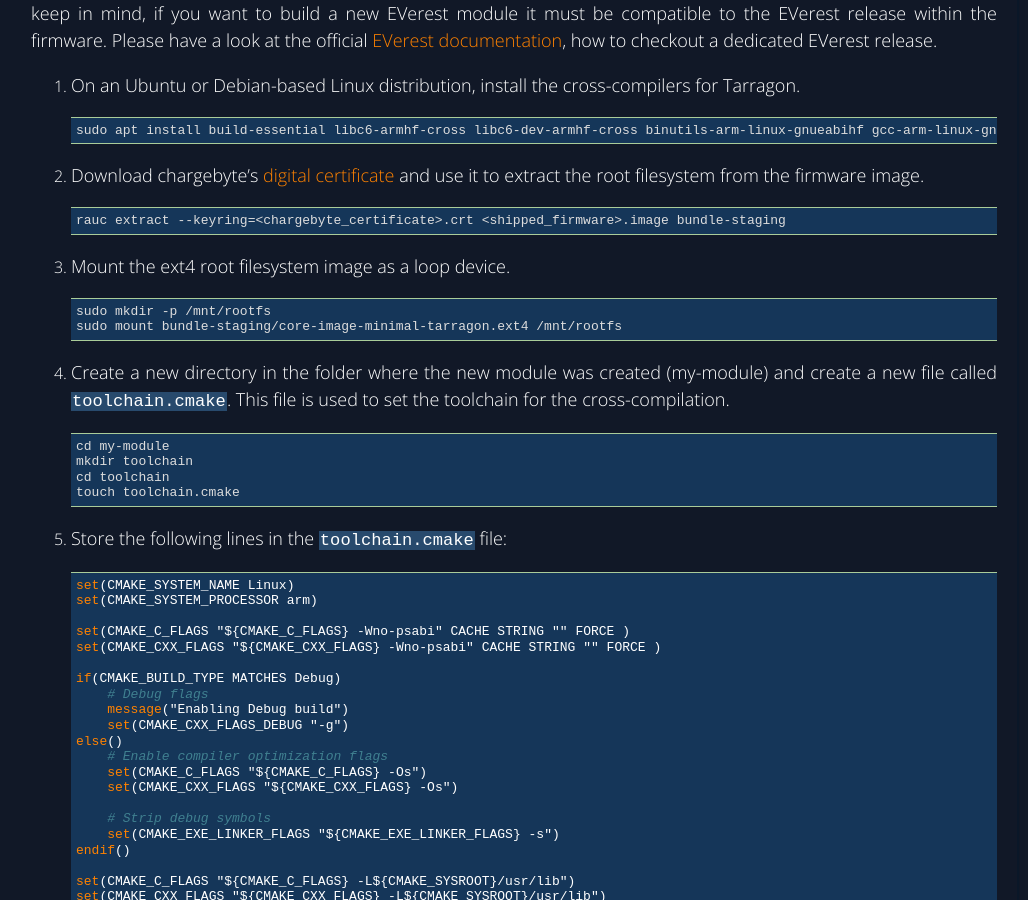
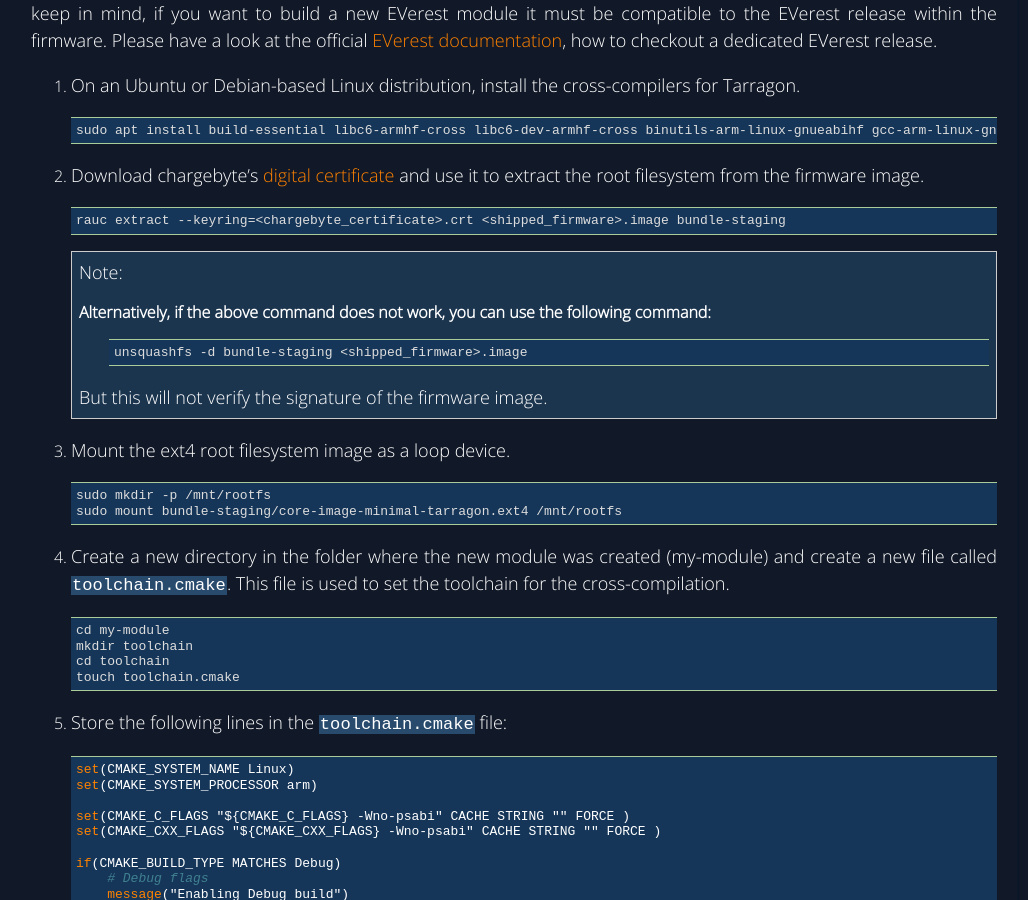
Before and after one commit to chargebyte/chargebyte-docs, a Sphinx documentation site: the page built from docs/source/development.rst, in a window 1280 px wide and 900 px high, scrolled down 2418 px. Shown: the whole window, without its empty margins (219-1247 px from the left). Built offline with Sphinx 7.4.7, drawn with Linux system fonts in a browser that asks for light colours.

Commit message:
development: add alternative command for extracting firmware images
Signed-off-by: Fabian Hartung <fabian.hartung@chargebyte.com>

```diff
--- a/docs/source/development.rst
+++ b/docs/source/development.rst
@@ -138,6 +138,14 @@
 
       rauc extract --keyring=<chargebyte_certificate>.crt <shipped_firmware>.image bundle-staging
 
+   .. note::
+      Alternatively, if the above command does not work, you can use the following command:
+       .. code-block:: console
+
+          unsquashfs -d bundle-staging <shipped_firmware>.image
+
+      But this will not verify the signature of the firmware image.
+
 #. Mount the ext4 root filesystem image as a loop device.
 
    .. code-block:: console
```
